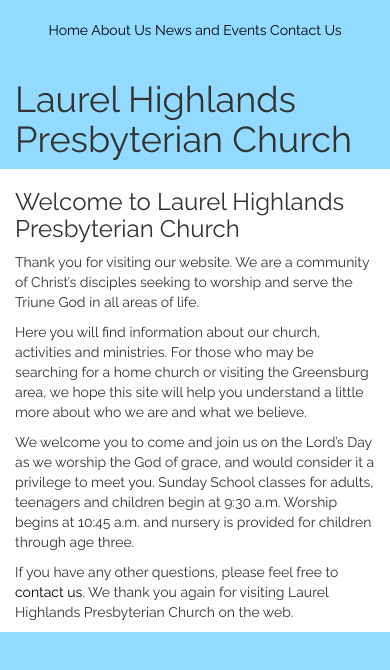
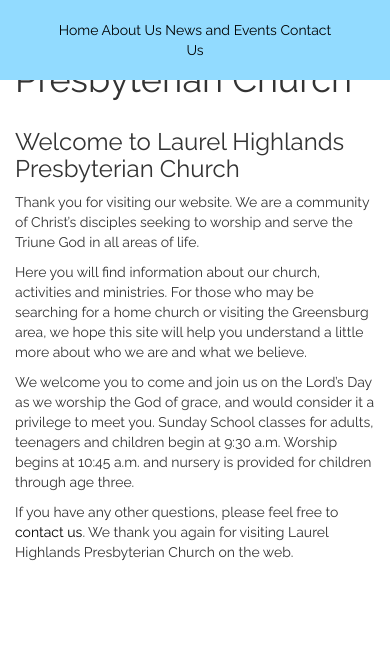
Before and after one commit to stlachman/lhpca, a plain HTML site: page index.html in a window 390 px wide. Drawn offline with nearby package versions, Linux system fonts and the light colour scheme.

Commit message:
Changed header and body alignment

```diff
--- a/css/styles.css
+++ b/css/styles.css
@@ -4,20 +4,50 @@
 
 
 body {
-    background: #92DBFF;
     /*height: 100%;*/
-    overflow: hidden;
+    /*overflow: hidden;*/
     /*padding: 0;*/
-    /*margin: 0;*/
+    margin: 0;
 }
 .jumbotron {
     background: #92DBFF;
     color: dimgrey;
 }
 
+@media only screen and (max-width: 767px) {
+   .navigation_header {
+       min-height: 52px;
+   }
+}
+
+@media only screen and (max-width: 991px) {
+   .navigation_header {
+       padding: 10px 20px;
+       min-height: 62px;
+   }
+}
+
+@media only screen and (max-width: 1024px) {
+   .navigation_header {
+      padding-left: 30px;
+      padding-right: 30px;
+   }
+}
+
+.navigation_header {
+    background: #92DBFF;
+    padding: 10px 50px;
+    width: 100%;
+    min-height: 66px;
+    z-index: 1050;
+    position: fixed;
+    left: 0;
+    top: 0;
+}
 #header {
     position: relative;
-    padding: 10px 0;
+    padding: 10px 20px;
+    min-height: 70px;
 }
 
 .wrapper {
--- a/index.html
+++ b/index.html
@@ -12,7 +12,7 @@
 
     <body>
         <div class="container">
-            <header id="header" class="wrapper">
+            <header class="wrapper navigation_header">
             <div id="header-inner" class="inner">
                 <nav id="main-nav">
                     <a href="index.html" class="main-nav-link">Home</a>
```
